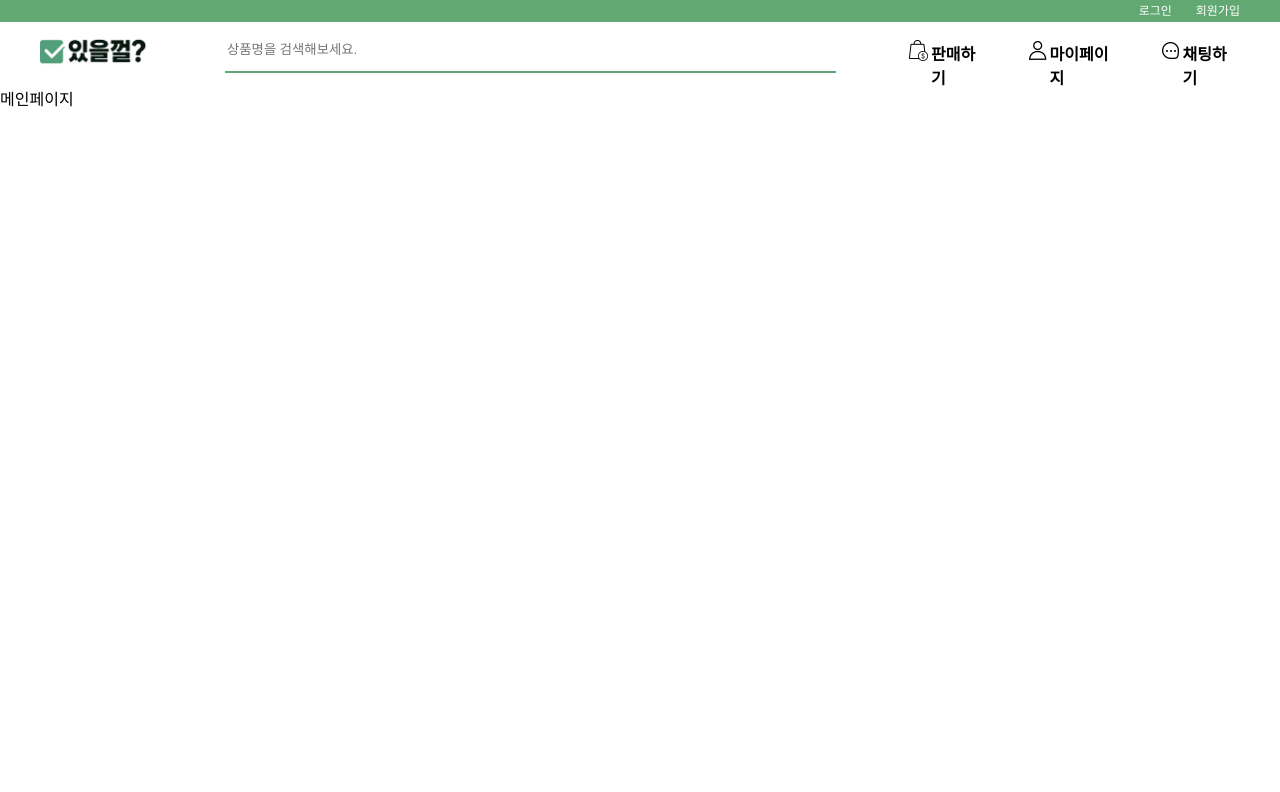
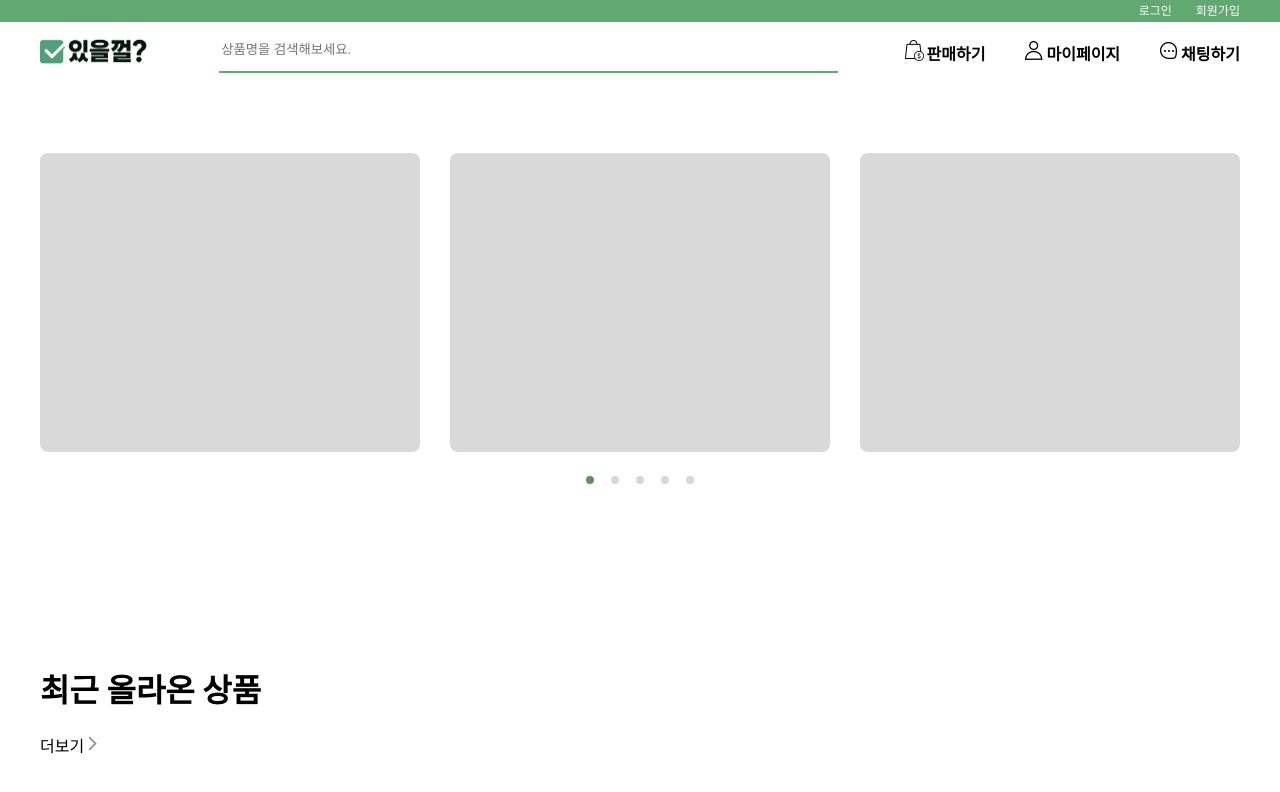
Before and after one commit to owtdxv/secondhand-marketplace, a React (Vite) app in the folder app/: page / in a window 1280 px wide. Shown: the top 792 px of the page. Built offline with nearby package versions, Linux system fonts and the light colour scheme.

Commit message:
feat : add pagenation

```diff
--- a/app/src/components/pageNation/PageNation.tsx
+++ b/app/src/components/pageNation/PageNation.tsx
@@ -1,7 +1,25 @@
-const PageNation = () => {
+import styles from "@/styles/components/pageNation.module.css";
+
+interface PropsType {
+  totalPages: number;
+  currentPage: number;
+  onPageChange: (page: number) => void;
+}
+
+const PageNation = ({ totalPages, currentPage, onPageChange }: PropsType) => {
+  const pages = Array.from({ length: totalPages }, (_, i) => i + 1);
+
   return (
-    <div>
-      <div></div>
+    <div className={styles.pagination}>
+      {pages.map((page) => (
+        <div
+          key={page}
+          onClick={() => onPageChange(page)}
+          className={`${styles.dot} ${
+            currentPage === page ? styles.active : ""
+          }`}
+        ></div>
+      ))}
     </div>
   );
 };
--- /dev/null
+++ b/app/src/components/product/Product.tsx
@@ -0,0 +1,9 @@
+const Product = () => {
+  return (
+    <div>
+      <div></div>
+    </div>
+  );
+};
+
+export default Product;
--- a/app/src/pages/main/Main.tsx
+++ b/app/src/pages/main/Main.tsx
@@ -1,9 +1,45 @@
+import PageNation from "../../components/pageNation/PageNation";
+import Product from "../../components/product/Product";
 import styles from "../../styles/pages/main.module.css";
 
-const Main = () => {
+import arrowRightGray from "@/assets/icon/arrowRightGray.png";
+
+interface PropsType {
+  totalPage: number;
+  currentPage: number;
+  onPageChange: (page: number) => void;
+}
+
+const Main = ({ totalPage, currentPage, onPageChange }: PropsType) => {
   return (
     <div className={styles.wrap}>
-      <div>메인페이지</div>
+      <div className={styles.mainWrap}>
+        <div className={styles.topAd}>
+          <div className={styles.wrapAd}>
+            <div className={styles.ad}></div>
+            <div className={styles.ad}></div>
+            <div className={styles.ad}></div>
+          </div>
+          <PageNation
+            totalPages={totalPage}
+            currentPage={currentPage}
+            onPageChange={onPageChange}
+          />
+        </div>
+        <div className={styles.middleAd}></div>
+        <div>
+          <div>
+            <h1>최근 올라온 상품</h1>
+            <p>
+              더보기
+              <img width={17} src={arrowRightGray} />
+            </p>
+          </div>
+          <div>
+            <Product />
+          </div>
+        </div>
+      </div>
     </div>
   );
 };
--- a/app/src/pages/main/index.tsx
+++ b/app/src/pages/main/index.tsx
@@ -1,7 +1,15 @@
+import { useState } from "react";
 import Main from "./Main";
 
 const MainContainer = () => {
-  return <Main />;
+  const [currentPage, setCurrentPage] = useState(1);
+
+  const onPageChange = (page: number) => {
+    setCurrentPage(page);
+  };
+  return (
+    <Main totalPage={5} currentPage={currentPage} onPageChange={onPageChange} />
+  );
 };
 
 export default MainContainer;
--- a/app/src/styles/components/bottomHeader.module.css
+++ b/app/src/styles/components/bottomHeader.module.css
@@ -5,14 +5,12 @@
 }
 
 .header {
-  max-width: 1280px;
+  max-width: 1200px;
   display: flex;
   justify-content: space-between;
   align-items: center;
   margin: auto;
   padding: 0 40px;
-
-  gap: 70px;
 }
 
 .logo {
--- /dev/null
+++ b/app/src/styles/components/pageNation.module.css
@@ -0,0 +1,26 @@
+.pagination {
+  display: flex;
+  justify-content: center;
+  align-items: center;
+  gap: 17px;
+  padding: 24px 0;
+}
+
+.dot {
+  width: 8px;
+  height: 8px;
+  border-radius: 50%;
+  background-color: #d6d6d6; /* 비활성 점 색상 */
+  cursor: pointer;
+  transition: background-color 0.3s, transform 0.2s;
+  border: none;
+  outline: none;
+}
+
+.dot:hover {
+  transform: scale(1.2);
+}
+
+.active {
+  background-color: #638f60; /* 활성 점 색상 */
+}
--- a/app/src/styles/components/topHeader.module.css
+++ b/app/src/styles/components/topHeader.module.css
@@ -5,7 +5,7 @@
 }
 
 .header {
-  max-width: 1280px;
+  max-width: 1200px;
   display: flex;
   justify-content: end;
   margin: auto;
--- a/app/src/styles/pages/main.module.css
+++ b/app/src/styles/pages/main.module.css
@@ -1,3 +1,34 @@
 .wrap {
-  margin: 0;
+  background-color: white;
+  width: 100%;
+  height: 64px;
 }
+
+.mainWrap {
+  max-width: 1200px;
+  padding: 0 40px;
+  margin: auto;
+}
+
+.topAd {
+  width: 1200px;
+  margin-top: 67px;
+}
+
+.wrapAd {
+  display: flex;
+  justify-content: space-between;
+  width: 100%;
+}
+
+.ad {
+  width: 380px;
+  height: 299px;
+  border-radius: 8px;
+  background-color: #d9d9d9;
+}
+
+.middleAd {
+  width: 1200px;
+  height: 136px;
+}
```
Also changed, not shown: app/src/assets/icon/arrowRightGray.png (added), app/src/components/Footer.tsx (added).
